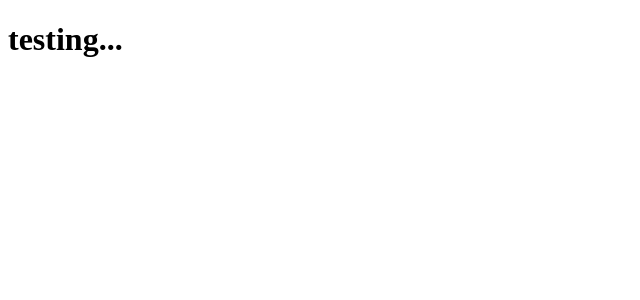
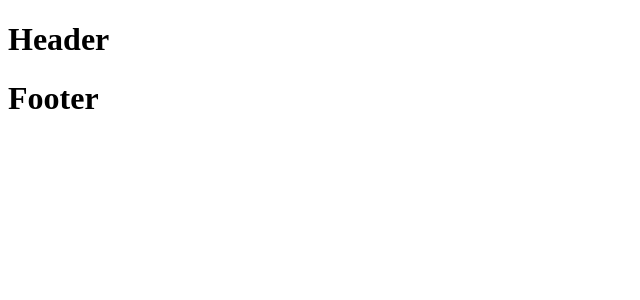
Before and after one commit to r3nanp/musicflix, a Next.js app: page / in a window 1280 px wide. Shown: the top 300 px of the page, without its empty margins (0-640 px from the left). Built offline with nearby package versions, Linux system fonts and the light colour scheme.

Commit message:
feat (index): add layout component

```diff
--- a/src/pages/index.tsx
+++ b/src/pages/index.tsx
@@ -1,17 +1,11 @@
-import Head from 'next/head'
+import Layout from '../components/Layout'
 
 export default function Home() {
   return (
     <>
-      <Head>
-        <title>MusicFlix</title>
-        <link rel="icon" href="/favicon.ico" />
-      </Head>
-
       <main>
-        <h1>testing...</h1>
+        <Layout />
       </main>
-
     </>
   )
 }
```
